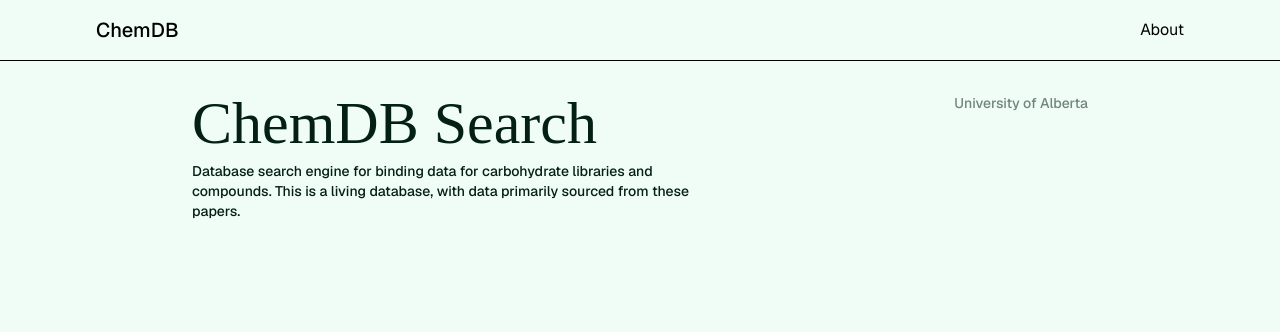
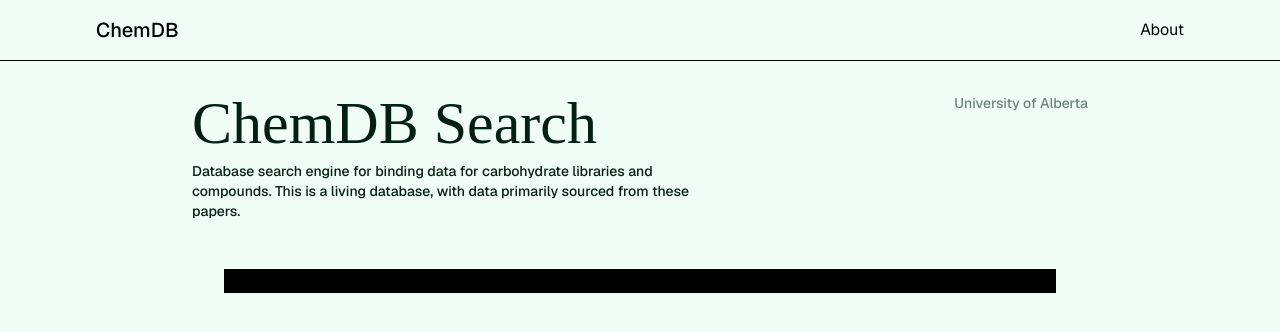
Before and after one commit to sammkoi/LectIQ, a Next.js app: page / in a window 1280 px wide. Shown: the top 332 px of the page. Built offline with nearby package versions, Linux system fonts and the light colour scheme; a web font is replaced by a local one.

Commit message:
start search section

```diff
--- a/package.json
+++ b/package.json
@@ -10,6 +10,7 @@
   },
   "dependencies": {
     "@xyflow/react": "^12.8.3",
+    "motion": "^12.23.12",
     "next": "15.4.7",
     "react": "19.1.0",
     "react-dom": "19.1.0",
--- a/src/app/page.js
+++ b/src/app/page.js
@@ -12,7 +12,7 @@
           This is a living database, with data primarily sourced from <a>these papers</a>.
         </p>
       </section>
-      <section className="text-(--text-dim) font-medium text-sm">
+      <section className="text-(--text-dim) font-medium text-sm cursor-default">
         <p>University of Alberta</p>
       </section>
     </div>
@@ -21,6 +21,12 @@
 
 export default function Home() {
   return (
-    <Head />
+    <div className="flex flex-col w-full">
+      <Head />
+      <div className="flex m-8 mt-12 bg-black">
+        hello world
+      </div>
+
+    </div>
   );
 }
```
Also changed, not shown: 1 other file (tests, documents, lock files or other folders).
